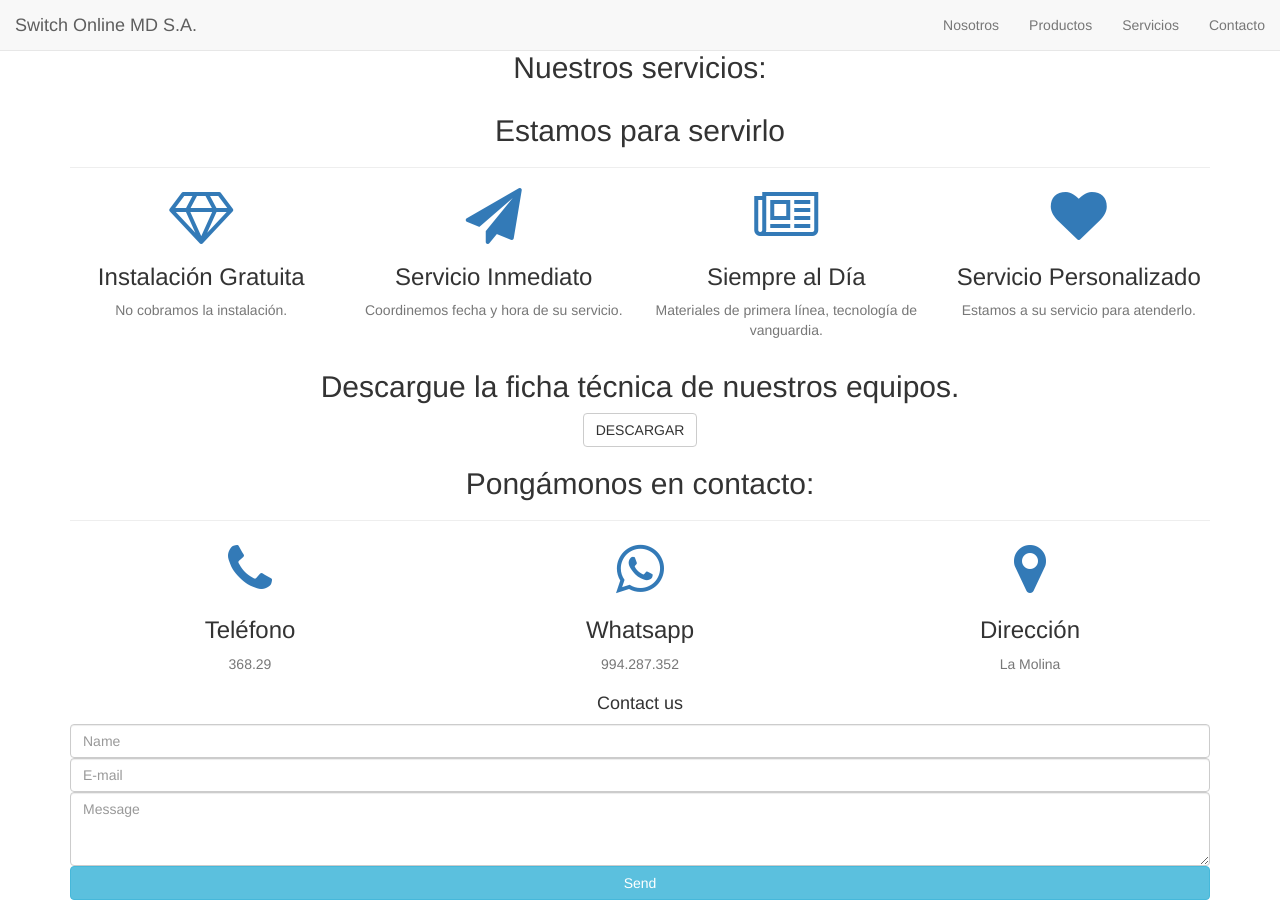
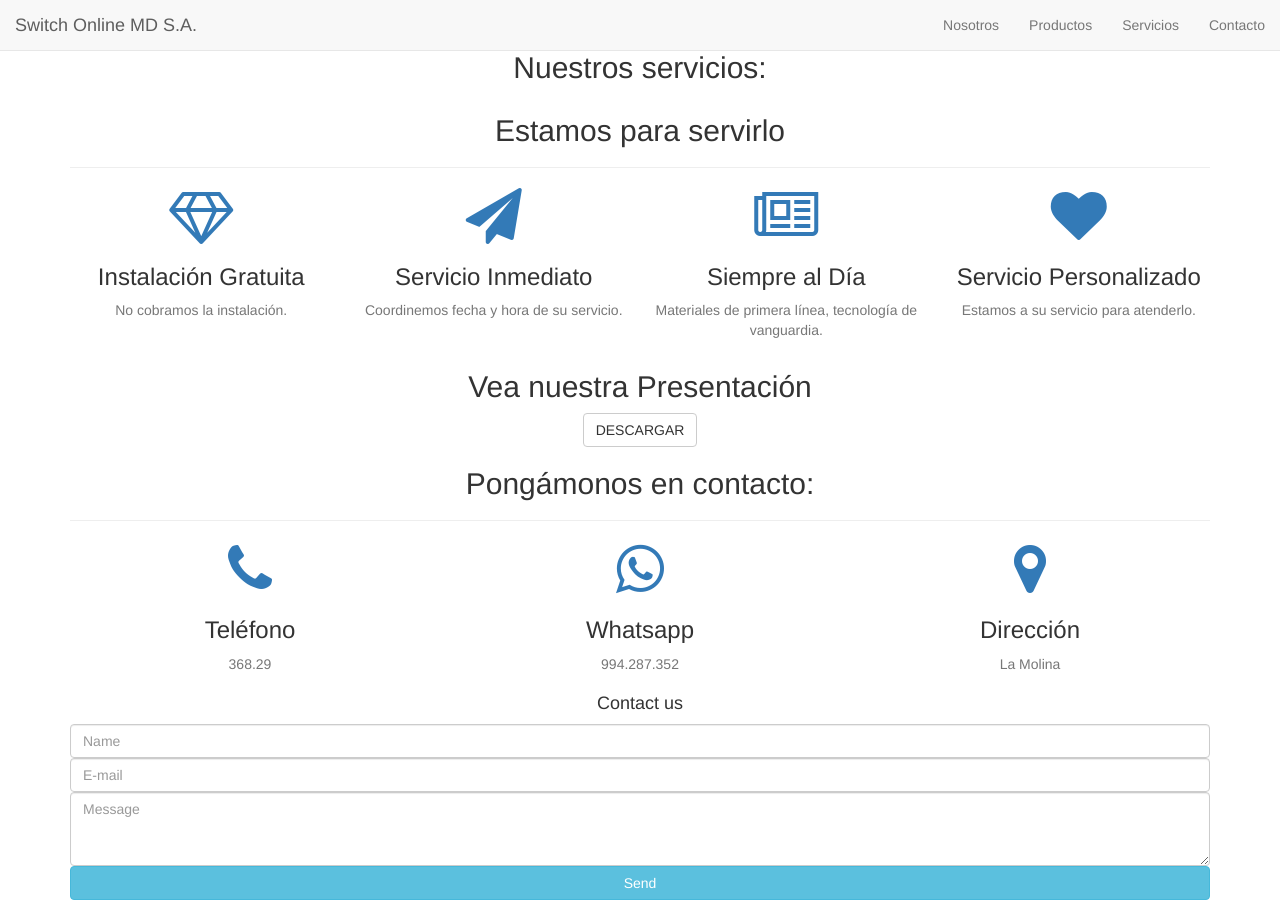
Before and after one commit to switch-on-line-md/web, a Jekyll site: the page built from _posts/2014-07-18-project-1.markdown, in a window 1280 px wide and 900 px high, scrolled down 672 px. Built offline with Jekyll 4.4.1, drawn with Linux system fonts in a browser that asks for light colours; nearby versions of some CDN libraries; library files that are not in the unit come from our copies.

Commit message:
Update site_headers.yml

```diff
--- a/_data/site_headers.yml
+++ b/_data/site_headers.yml
@@ -47,7 +47,7 @@ fourth_service_sub_title: Estamos a su servicio para atenderlo.
 ########### services.html END ################
 
 ########### after_products.html START ################
-after_products_title: Descargue la ficha técnica de nuestros equipos.
+after_products_title: Vea nuestra Presentación
 after_products_button: DESCARGAR
 ########### after_products.html END ################
 
```
